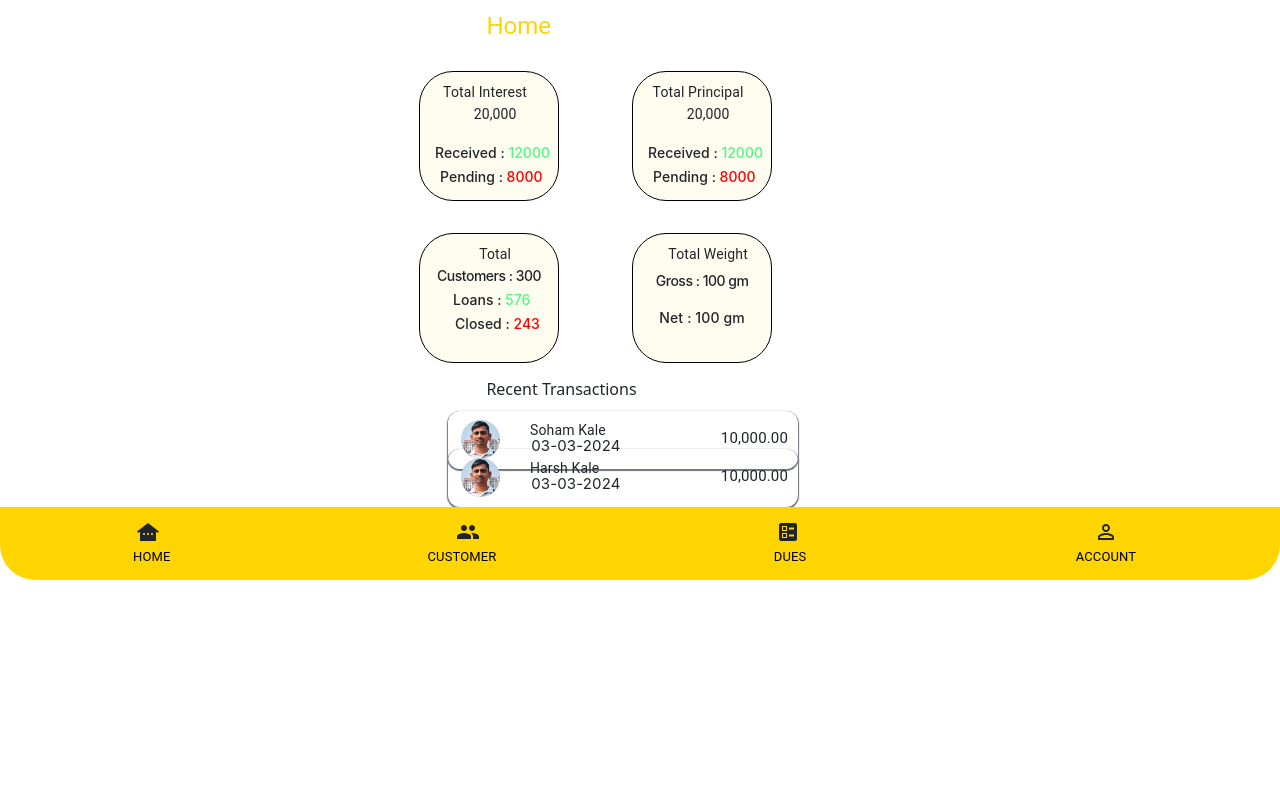
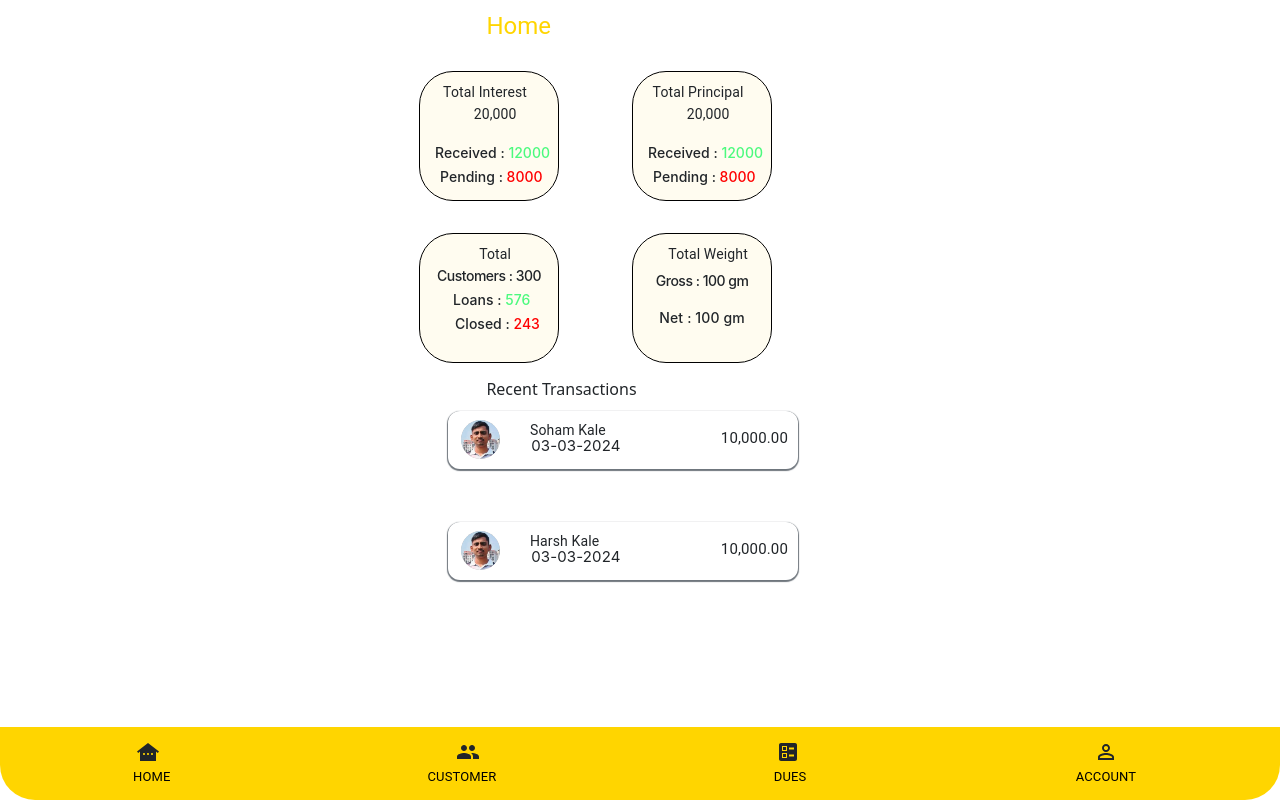
Before and after one commit to Soham-Kale/GirviApp, a React (Vite) app: page /Home in a window 1280 px wide. Built offline with nearby package versions, Linux system fonts and the light colour scheme.

Commit message:
Update Home.jsx

```diff
--- a/src/Component/Home/Home.jsx
+++ b/src/Component/Home/Home.jsx
@@ -10,7 +10,7 @@ import './home.css'
 
 function Home() {
     return (
-        <Box sx={{ heigth: '100vh', display: 'flex', flexDirection: 'column', overflow: 'hidden' }}>
+        <Box sx={{ height: '100vh', display: 'flex', flexDirection: 'column', overflow: 'hidden' }}>
             <Typography variant='h5' sx={{
                 mt: "10px",
                 ml: { lg: "28%", xs: "10px", sm: "24%", md: "26%" }
```
